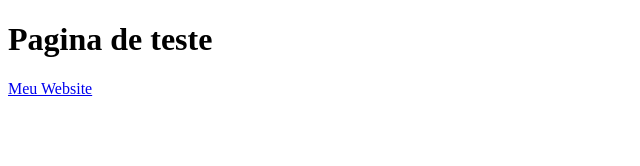
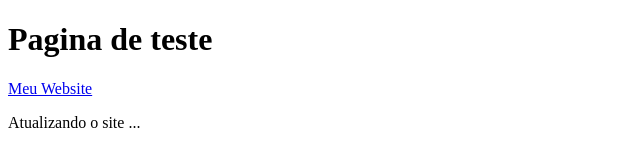
Before and after one commit to AndressaSDGallo/meu-website, a plain HTML site: page index.html in a window 1280 px wide. Shown: the whole page, without its empty margins (0-640 px from the left). Drawn offline with Linux system fonts and the light colour scheme.

Commit message:
Atualizando o site

```diff
--- a/index.html
+++ b/index.html
@@ -10,5 +10,6 @@
     <h1>Pagina de teste</h1>
     <a href="https://g1.globo.com/" target="_blank">Meu Website</a>
 
+    <p>Atualizando o site ...</p>
 </body>
 </html>
```
